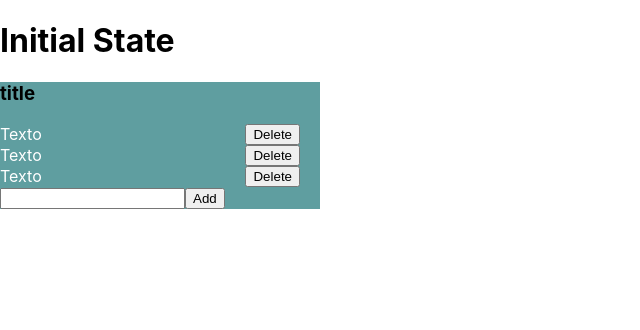
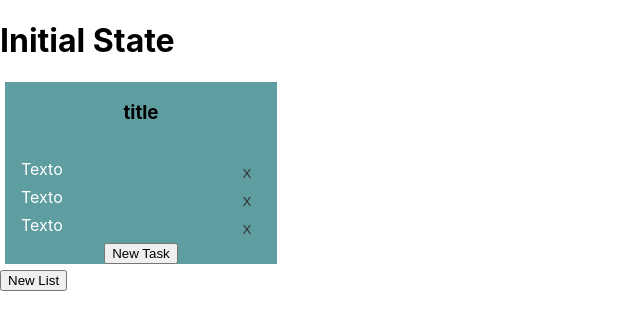
Before and after one commit to pardo30/trello_clone, a React (Create React App) app in the folder trello/: page / in a window 1280 px wide. Shown: the top 330 px of the page, without its empty margins (0-640 px from the left). Built offline with nearby package versions, Linux system fonts and the light colour scheme.

Commit message:
Form basic design

```diff
--- a/trello/src/App.css
+++ b/trello/src/App.css
@@ -1,38 +1,4 @@
 .App {
-  text-align: center;
+  display: flex;
+
 }
-
-.App-logo {
-  height: 40vmin;
-  pointer-events: none;
-}
-
-@media (prefers-reduced-motion: no-preference) {
-  .App-logo {
-    animation: App-logo-spin infinite 20s linear;
-  }
-}
-
-.App-header {
-  background-color: #282c34;
-  min-height: 100vh;
-  display: flex;
-  flex-direction: column;
-  align-items: center;
-  justify-content: center;
-  font-size: calc(10px + 2vmin);
-  color: white;
-}
-
-.App-link {
-  color: #61dafb;
-}
-
-@keyframes App-logo-spin {
-  from {
-    transform: rotate(0deg);
-  }
-  to {
-    transform: rotate(360deg);
-  }
-}
--- a/trello/src/App.js
+++ b/trello/src/App.js
@@ -1,11 +1,13 @@
 import React from 'react'
 import TrelloColunm from './components/TrelloColunm'
+import TrelloForm from './components/TrelloForm'
 
 const App = () => {
   return (
-    <div>
+    <div className='App'>
       <h1>Initial State</h1>
       <TrelloColunm />
+      <TrelloForm type='list'/>
     </div>
   )
 }
--- a/trello/src/components/TrelloCard.css
+++ b/trello/src/components/TrelloCard.css
@@ -3,7 +3,7 @@
     flex-direction: row;
     justify-content: space-between;
 
-    width: 300px;
+    width: 240px;
 }
 
 .cardText {
@@ -13,5 +13,11 @@
 }
 
 .cardButton {
+    width: 28px;
+    height: 28px;
+
+    color: rgb(50, 50, 50);
+    background-color: rgba(255, 225, 255, 0);
+    border: none;
 
 }
--- a/trello/src/components/TrelloCard.jsx
+++ b/trello/src/components/TrelloCard.jsx
@@ -5,7 +5,7 @@ const TrelloCard = () => {
     return (
         <div className='card'>
             <div className='cardText'>Texto</div>
-            <button className='cardButton'>Delete</button>
+            <button className='cardButton'>X</button>
         </div>
     )
 }
--- a/trello/src/components/TrelloColunm.css
+++ b/trello/src/components/TrelloColunm.css
@@ -1,9 +1,19 @@
 .list {
-    width: 320px;
+    display: flex;
+    flex-direction: column;
+    align-items: center;
+    margin: 5px;
+    width: 272px;
 
     background-color: cadetblue;
 }
 
 .listTitle {
+    width: 100%;
+    height: 40px;
+
+    text-align: center;
+    color: black;
+    background-color: none;
 
 }
--- a/trello/src/components/TrelloColunm.jsx
+++ b/trello/src/components/TrelloColunm.jsx
@@ -1,7 +1,7 @@
 import React from 'react'
 import TrelloCard from './TrelloCard'
+import './TrelloColunm.css';
 import TrelloForm from './TrelloForm';
-import './TrelloColunm.css';
 
 const TrelloColunm = () => {
     return (
@@ -10,7 +10,7 @@ const TrelloColunm = () => {
            <TrelloCard />
            <TrelloCard />
            <TrelloCard />
-           <TrelloForm />
+           <TrelloForm type='task' />
         </div>
     )
 }
--- a/trello/src/components/TrelloForm.jsx
+++ b/trello/src/components/TrelloForm.jsx
@@ -1,11 +1,37 @@
-import React from 'react'
+import React, { useState } from 'react'
 
-const TrelloForm = () => {
+
+
+const TrelloForm = (props) => {
+    const [openState, setOpenState] = useState(false);
+
+    const buttonText = (props.type === 'list') ? 'New List' : 'New Task'
+
+    const openForm = () => {setOpenState(true)};
+    const closeForm = () => {setOpenState(false)};
+
+    const buttonForm = () => {
+        return(
+            <button onClick={openForm} >
+                {buttonText}
+            </button>
+        )
+    }
+
+    const placeholder = (props.type === 'list') ? 'Add a new List' : 'Add a new Task'
+
+    const addForm = () => {
+        return (
+            <form>
+                <input type="text" placeholder={placeholder}/>
+                <button>Add</button>
+            </form>
+        )
+    }
+
     return (
-        <form>
-            <input type="text"/>
-            <button>Add</button>
-        </form>
+        openState ? addForm() : buttonForm()
+
     )
 }
 
```
Also changed, not shown: trello/src/components/TrelloForm.css (added), 1 other file (tests, documents, lock files or other folders).
